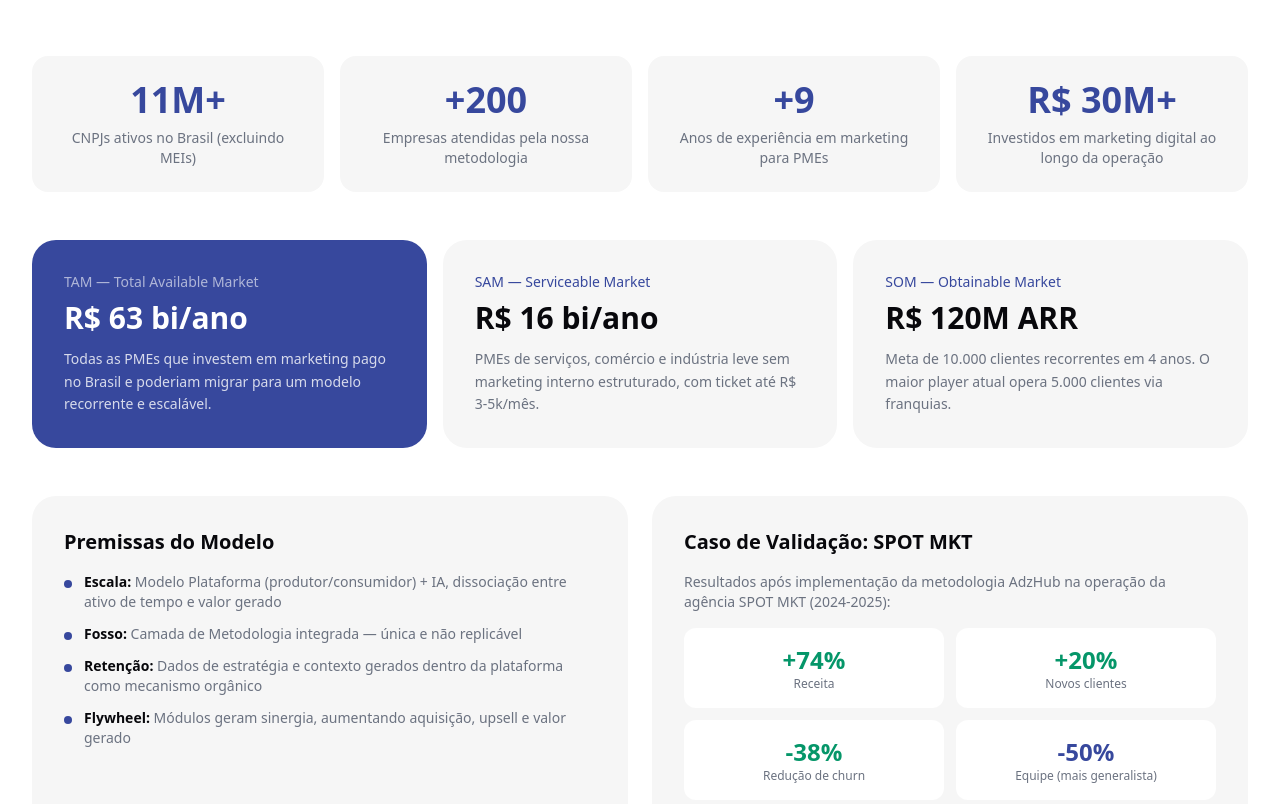
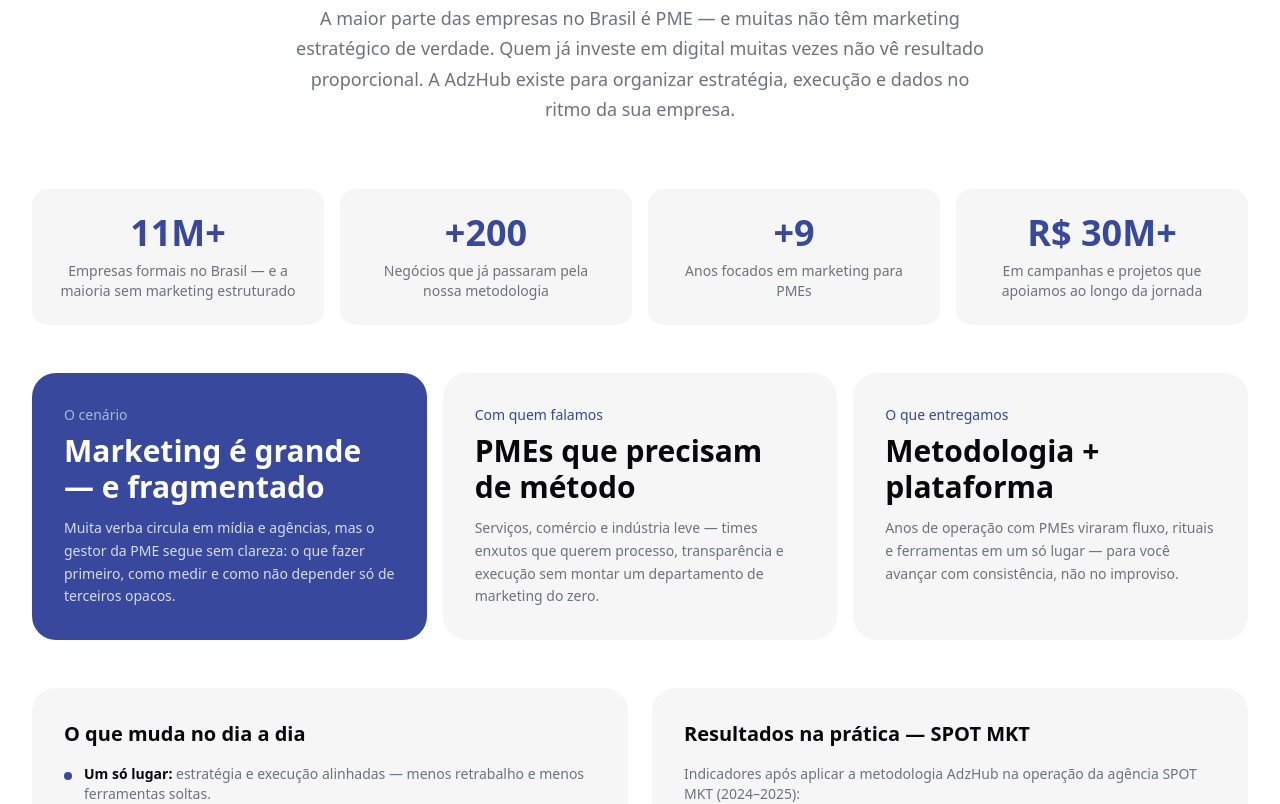
Before and after one commit to spotmkt/adzhub-lp, a React (Vite) app: page / in a window 1280 px wide. Shown: the part 6020-6824 px from the top of the page. Built offline with nearby package versions, Linux system fonts and the light colour scheme.

Commit message:
Revise AdzHubLanding page content for clarity and focus on target audience. Updated section titles, descriptions, and statistics to better reflect the value proposition for SMEs. Enhanced messaging around marketing strategy and execution to align with user needs.

```diff
--- a/src/pages/AdzHubLanding.tsx
+++ b/src/pages/AdzHubLanding.tsx
@@ -534,92 +534,108 @@ export default function AdzHubLanding() {
         </div>
       </section>
 
-      {/* Números e Mercado */}
+      {/* Tração e contexto — linguagem para empresas, não investidores */}
       <section id="empresas" className="py-24 bg-white">
         <div className="max-w-7xl mx-auto px-8">
           <div className="text-center mb-16">
             <div className="inline-flex items-center gap-2 px-4 py-1.5 rounded-full bg-[#37489d]/5 border border-[#37489d]/10 text-sm font-medium text-[#37489d] mb-6">
-              Mercado e Oportunidade
+              Por que a AdzHub existe
             </div>
             <h2 className="text-4xl md:text-6xl lg:text-[72px] font-medium leading-[100%] tracking-tight text-[#08080C] mb-6">
-              Um mercado de R$ 63 bilhões
+              O mesmo desafio em milhões de negócios
             </h2>
             <p className="text-lg font-medium text-[#6B7280] leading-[170%] max-w-[700px] mx-auto">
-              90% das empresas ativas no Brasil são PMEs sem acesso a marketing estratégico.
-              48% já investem em marketing digital — mas não conseguem extrair valor real.
+              A maior parte das empresas no Brasil é PME — e muitas não têm marketing estratégico de verdade. Quem já investe
+              em digital muitas vezes não vê resultado proporcional. A AdzHub existe para organizar estratégia, execução e dados
+              no ritmo da sua empresa.
             </p>
           </div>
 
           <div className="grid grid-cols-2 md:grid-cols-4 gap-4 mb-12">
             <div className="bg-[#F6F6F6] rounded-2xl p-6 text-center">
               <div className="text-3xl md:text-4xl font-bold text-[#37489d] mb-2">11M+</div>
-              <div className="text-sm text-[#6B7280]">CNPJs ativos no Brasil (excluindo MEIs)</div>
+              <div className="text-sm text-[#6B7280]">Empresas formais no Brasil — e a maioria sem marketing estruturado</div>
             </div>
             <div className="bg-[#F6F6F6] rounded-2xl p-6 text-center">
               <div className="text-3xl md:text-4xl font-bold text-[#37489d] mb-2">+200</div>
-              <div className="text-sm text-[#6B7280]">Empresas atendidas pela nossa metodologia</div>
+              <div className="text-sm text-[#6B7280]">Negócios que já passaram pela nossa metodologia</div>
             </div>
             <div className="bg-[#F6F6F6] rounded-2xl p-6 text-center">
               <div className="text-3xl md:text-4xl font-bold text-[#37489d] mb-2">+9</div>
-              <div className="text-sm text-[#6B7280]">Anos de experiência em marketing para PMEs</div>
+              <div className="text-sm text-[#6B7280]">Anos focados em marketing para PMEs</div>
             </div>
             <div className="bg-[#F6F6F6] rounded-2xl p-6 text-center">
               <div className="text-3xl md:text-4xl font-bold text-[#37489d] mb-2">R$ 30M+</div>
-              <div className="text-sm text-[#6B7280]">Investidos em marketing digital ao longo da operação</div>
+              <div className="text-sm text-[#6B7280]">Em campanhas e projetos que apoiamos ao longo da jornada</div>
             </div>
           </div>
 
           <div className="grid grid-cols-1 lg:grid-cols-3 gap-4 mb-12">
             <div className="bg-[#37489d] rounded-3xl p-8 text-white">
-              <p className="text-sm font-medium text-white/60 mb-2">TAM — Total Available Market</p>
-              <div className="text-3xl font-bold mb-3">R$ 63 bi/ano</div>
+              <p className="text-sm font-medium text-white/60 mb-2">O cenário</p>
+              <div className="text-2xl md:text-3xl font-bold mb-3 leading-tight">Marketing é grande — e fragmentado</div>
               <p className="text-sm text-white/80 leading-relaxed">
-                Todas as PMEs que investem em marketing pago no Brasil e poderiam migrar para um modelo recorrente e escalável.
+                Muita verba circula em mídia e agências, mas o gestor da PME segue sem clareza: o que fazer primeiro, como medir
+                e como não depender só de terceiros opacos.
               </p>
             </div>
             <div className="bg-[#F6F6F6] rounded-3xl p-8">
-              <p className="text-sm font-medium text-[#37489d] mb-2">SAM — Serviceable Market</p>
-              <div className="text-3xl font-bold text-[#08080C] mb-3">R$ 16 bi/ano</div>
+              <p className="text-sm font-medium text-[#37489d] mb-2">Com quem falamos</p>
+              <div className="text-2xl md:text-3xl font-bold text-[#08080C] mb-3 leading-tight">PMEs que precisam de método</div>
               <p className="text-sm text-[#6B7280] leading-relaxed">
-                PMEs de serviços, comércio e indústria leve sem marketing interno estruturado, com ticket até R$ 3-5k/mês.
+                Serviços, comércio e indústria leve — times enxutos que querem processo, transparência e execução sem montar um
+                departamento de marketing do zero.
               </p>
             </div>
             <div className="bg-[#F6F6F6] rounded-3xl p-8">
-              <p className="text-sm font-medium text-[#37489d] mb-2">SOM — Obtainable Market</p>
-              <div className="text-3xl font-bold text-[#08080C] mb-3">R$ 120M ARR</div>
+              <p className="text-sm font-medium text-[#37489d] mb-2">O que entregamos</p>
+              <div className="text-2xl md:text-3xl font-bold text-[#08080C] mb-3 leading-tight">Metodologia + plataforma</div>
               <p className="text-sm text-[#6B7280] leading-relaxed">
-                Meta de 10.000 clientes recorrentes em 4 anos. O maior player atual opera 5.000 clientes via franquias.
+                Anos de operação com PMEs viraram fluxo, rituais e ferramentas em um só lugar — para você avançar com
+                consistência, não no improviso.
               </p>
             </div>
           </div>
 
           <div className="grid grid-cols-1 md:grid-cols-2 gap-6">
             <div className="bg-[#F6F6F6] rounded-3xl p-8">
-              <h3 className="text-xl font-bold text-[#08080C] mb-4">Premissas do Modelo</h3>
+              <h3 className="text-xl font-bold text-[#08080C] mb-4">O que muda no dia a dia</h3>
               <div className="space-y-3">
                 <div className="flex items-start gap-3">
                   <div className="w-2 h-2 rounded-full bg-[#37489d] mt-2 flex-shrink-0"></div>
-                  <p className="text-sm text-[#6B7280]"><span className="font-semibold text-[#08080C]">Escala:</span> Modelo Plataforma (produtor/consumidor) + IA, dissociação entre ativo de tempo e valor gerado</p>
+                  <p className="text-sm text-[#6B7280]">
+                    <span className="font-semibold text-[#08080C]">Um só lugar:</span> estratégia e execução alinhadas — menos retrabalho
+                    e menos ferramentas soltas.
+                  </p>
                 </div>
                 <div className="flex items-start gap-3">
                   <div className="w-2 h-2 rounded-full bg-[#37489d] mt-2 flex-shrink-0"></div>
-                  <p className="text-sm text-[#6B7280]"><span className="font-semibold text-[#08080C]">Fosso:</span> Camada de Metodologia integrada — única e não replicável</p>
+                  <p className="text-sm text-[#6B7280]">
+                    <span className="font-semibold text-[#08080C]">Metodologia clara:</span> decisões guiadas por processo, não só por achismo
+                    ou briefing vago.
+                  </p>
                 </div>
                 <div className="flex items-start gap-3">
                   <div className="w-2 h-2 rounded-full bg-[#37489d] mt-2 flex-shrink-0"></div>
-                  <p className="text-sm text-[#6B7280]"><span className="font-semibold text-[#08080C]">Retenção:</span> Dados de estratégia e contexto gerados dentro da plataforma como mecanismo orgânico</p>
+                  <p className="text-sm text-[#6B7280]">
+                    <span className="font-semibold text-[#08080C]">Memória da marca:</span> contexto e histórico de estratégia ficam registrados
+                    na plataforma.
+                  </p>
                 </div>
                 <div className="flex items-start gap-3">
                   <div className="w-2 h-2 rounded-full bg-[#37489d] mt-2 flex-shrink-0"></div>
-                  <p className="text-sm text-[#6B7280]"><span className="font-semibold text-[#08080C]">Flywheel:</span> Módulos geram sinergia, aumentando aquisição, upsell e valor gerado</p>
+                  <p className="text-sm text-[#6B7280]">
+                    <span className="font-semibold text-[#08080C]">Módulos integrados:</span> time, conteúdo, mídia e análise conversando entre si
+                    — o trabalho flui melhor.
+                  </p>
                 </div>
               </div>
             </div>
 
             <div className="bg-[#F6F6F6] rounded-3xl p-8">
-              <h3 className="text-xl font-bold text-[#08080C] mb-4">Caso de Validação: SPOT MKT</h3>
+              <h3 className="text-xl font-bold text-[#08080C] mb-4">Resultados na prática — SPOT MKT</h3>
               <p className="text-sm text-[#6B7280] mb-4">
-                Resultados após implementação da metodologia AdzHub na operação da agência SPOT MKT (2024-2025):
+                Indicadores após aplicar a metodologia AdzHub na operação da agência SPOT MKT (2024–2025):
               </p>
               <div className="grid grid-cols-2 gap-3">
                 <div className="bg-white rounded-xl p-4 text-center">
@@ -646,7 +662,7 @@ export default function AdzHubLanding() {
             <Link to="/contact">
               <button className="inline-flex items-center gap-2 px-8 py-4 rounded-full bg-[#37489d] text-white hover:bg-[#37489d]/90 transition-colors font-medium">
                 <Mail className="w-5 h-5" />
-                Solicite nossa apresentação
+                Fale com a equipe
               </button>
             </Link>
           </div>
```
